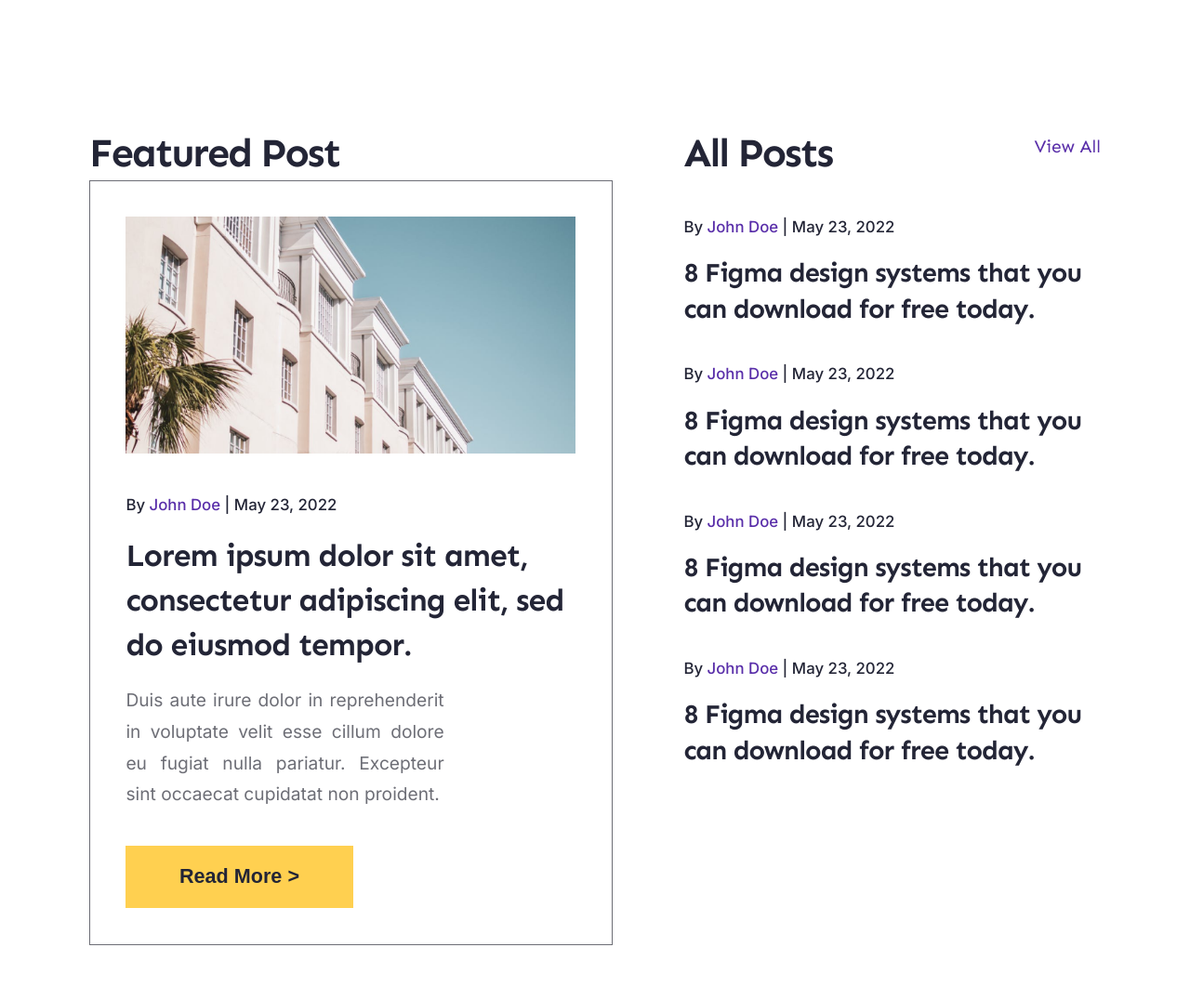
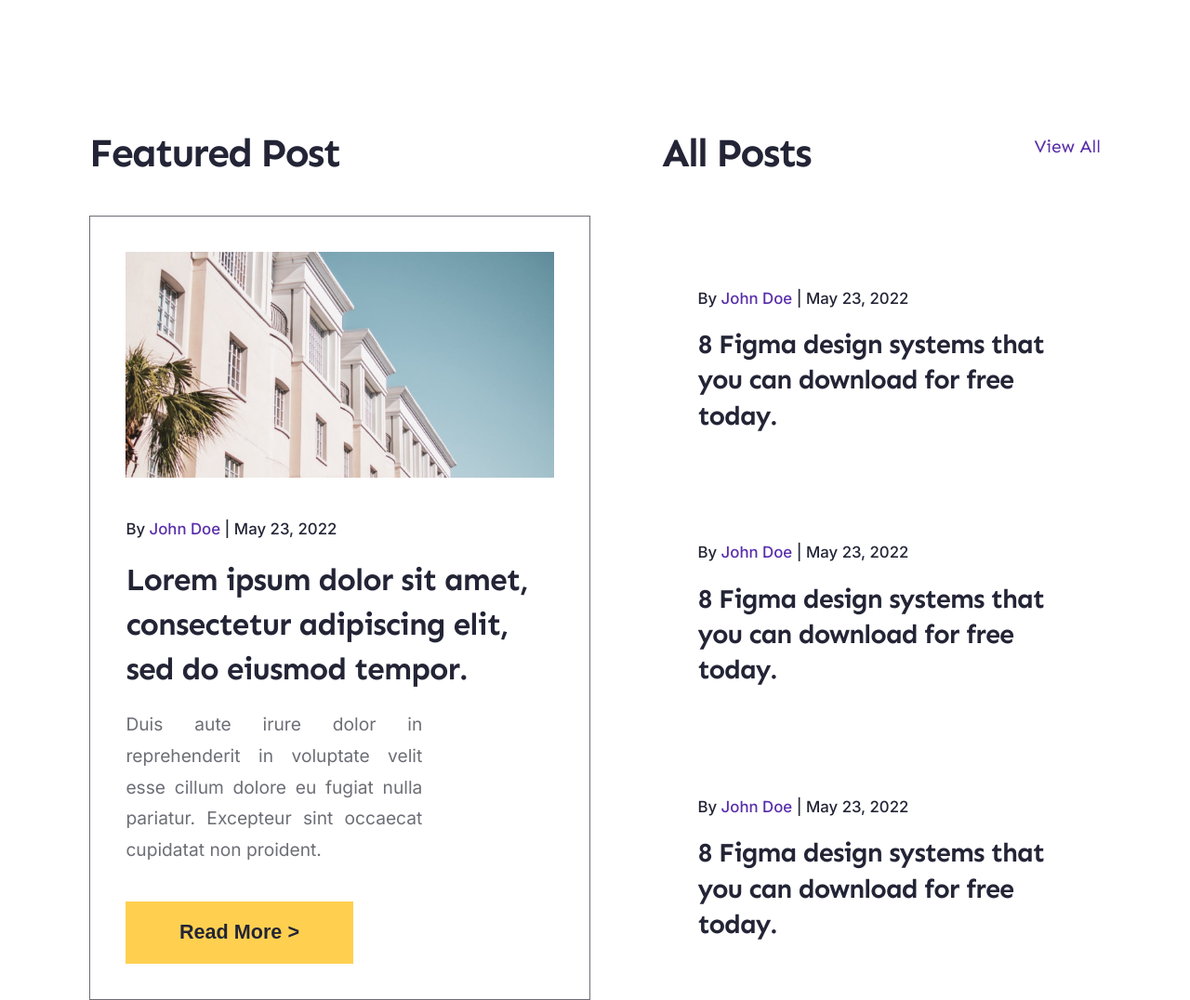
Before and after one commit to Luan-Thanhh/training, a website: page homepage.html in a window 1280 px wide. Shown: the part 980-2056 px from the top of the page at 93% size. Drawn offline with Linux system fonts and the light colour scheme.

Commit message:
fix padding, margin post homepage

```diff
--- a/scss/pages/_homepage.scss
+++ b/scss/pages/_homepage.scss
@@ -102,6 +102,8 @@
 
     &--heading {
       @include heading2;
+
+      margin-bottom: 3.2rem;
     }
 
     &--title {
@@ -178,7 +180,7 @@
   }
 
   &__post-item {
-    padding: 0 225.7.2rem 2.5rem 3.2rem;
+    padding: 3.2rem;
     transition: 0.35s;
     cursor: pointer;
 
```
Also changed, not shown: css/style.css, 1 other file.
